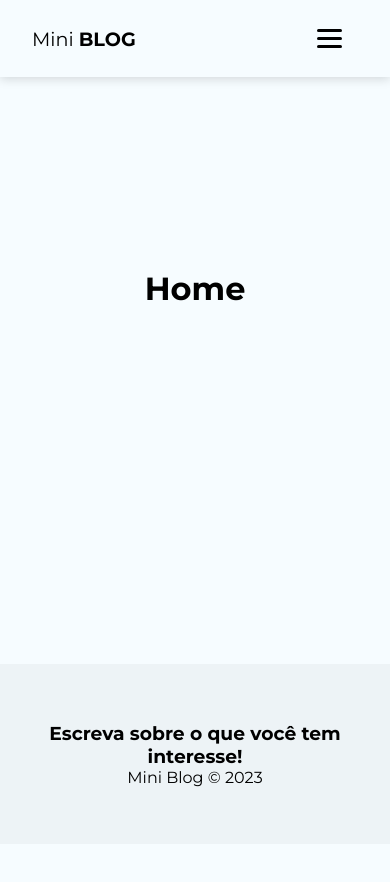
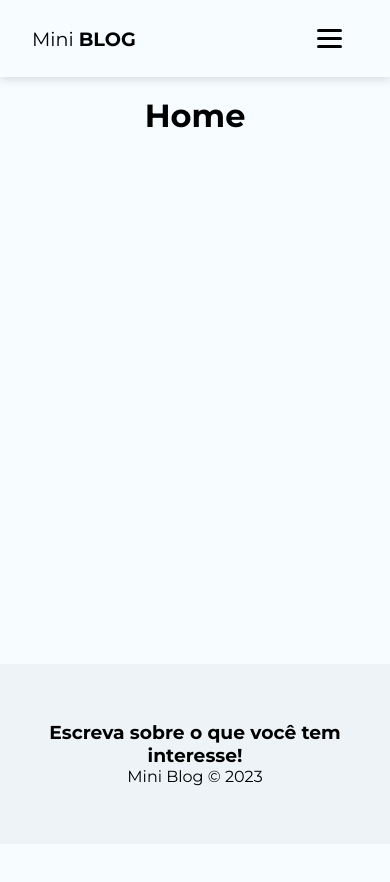
Before and after one commit to abnerfirmino/Projeto-Mini-Blog, a React (Vite) app: page / in a window 390 px wide. Shown: the top 882 px of the page. Built offline with nearby package versions, Linux system fonts and the light colour scheme; no server answers.

Commit message:
ajustando a responsividade do nav bar

```diff
--- a/src/components/NavBar/styles.css
+++ b/src/components/NavBar/styles.css
@@ -1,5 +1,6 @@
 .navbar {
   display: flex;
+  background-color: #f6fcff;
   box-shadow: rgba(0,0,0, .15) 0px 2px 10px 0px;
   justify-content: space-between;
   align-items: center;
@@ -47,9 +48,9 @@
 }
 
 @media screen and (max-width: 425px) {
-  .container {
-    height: calc(100vh - 180px);
-    margin: 12em auto;
+  .navbar {
+    position: fixed;
+    width: 100%;
   }
 
   .bars {
@@ -69,11 +70,12 @@
   }
 
   .links-list {
-    position: absolute;
+    position: fixed;
     left: -100%;
     top: 70px;
     flex-direction: column;
     gap: 0;
+    background-color: #f6fcff;
     border-radius: 0 0 20px 20px;
     box-shadow: rgba(0,0,0, .15) 0px 2px 0px 0px;
     text-align: center;
```
